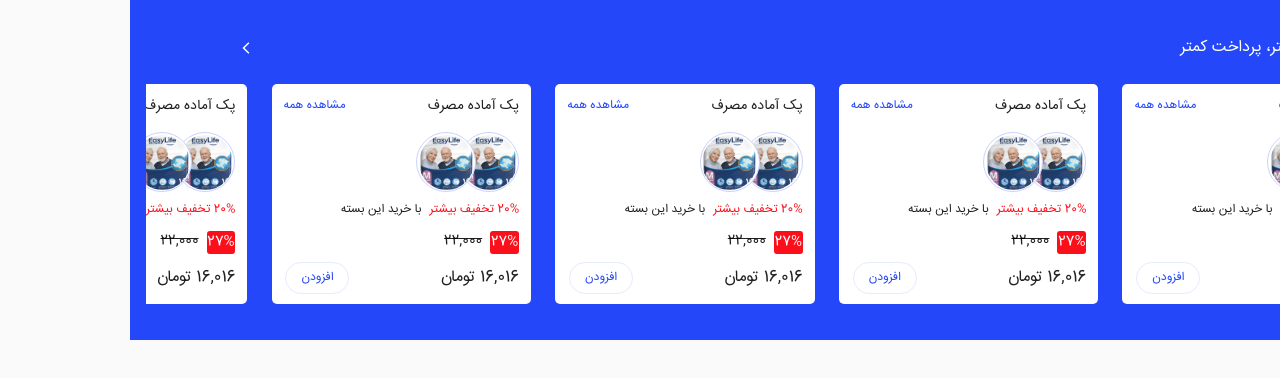
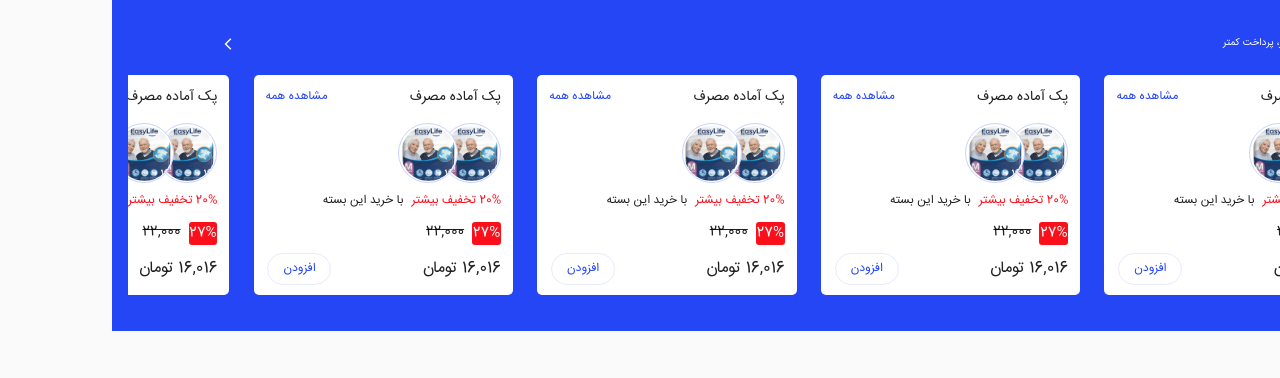
Before and after one commit to Parsahabibi/SnappMarket, a Next.js app: page / in a window 1280 px wide. Shown: the top 378 px of the page. Built offline with nearby package versions, Linux system fonts and the light colour scheme.

Commit message:
refactore theme done

```diff
--- a/Theme/Theme.ts
+++ b/Theme/Theme.ts
@@ -5,6 +5,9 @@ const Theme = createTheme({
   components: {
     MuiCssBaseline: {
       styleOverrides: {
+        html: {
+          fontSize: "62.5%",
+        },
         body: {
           backgroundColor: "rgb(250,250,250)",
         },
@@ -54,17 +57,22 @@ const Theme = createTheme({
   },
   palette: {
     primary: {
-      main: "rgb(36,71,250)", //darkblue
+      main: "rgb(36,70,245)", //darkblue
       light: "rgb(51,123,240)", //lightblue
+      dark:"rgb(48,53,75)"
     },
     secondary: {
       main: "rgb(250,15,27)", //red
+      light: "rgb(255, 149, 24)", //orange
     },
     success: {
       main: "rgb(7,188,32)", //green
+      light: "rgb(14, 188, 131)", //green light
     },
     info: {
       main: "rgba(48,53,75,0.4)", //discountPrice(grey)
+      light:"rgb(117 , 117 , 117)",
+      dark:"rgb(97 , 100 , 117)"
     },
     warning:{
       main:"rgb(255 , 111 , 0)"
@@ -93,7 +101,9 @@ const Theme = createTheme({
       color: "rgb(97,100,117)",
     },
     subtitle2: {
-      fontSize: "",
+      fontSize: "1.2rem",
+      color: "rgb(26, 28, 35)",
+      fontWeight: "500",
     },
     caption: {
       fontSize: "1.4rem",
```
